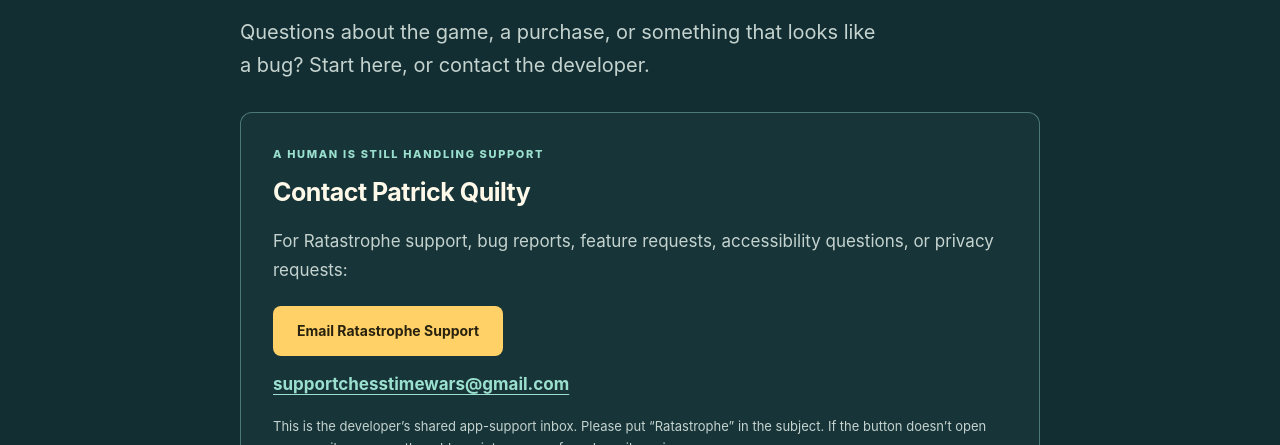
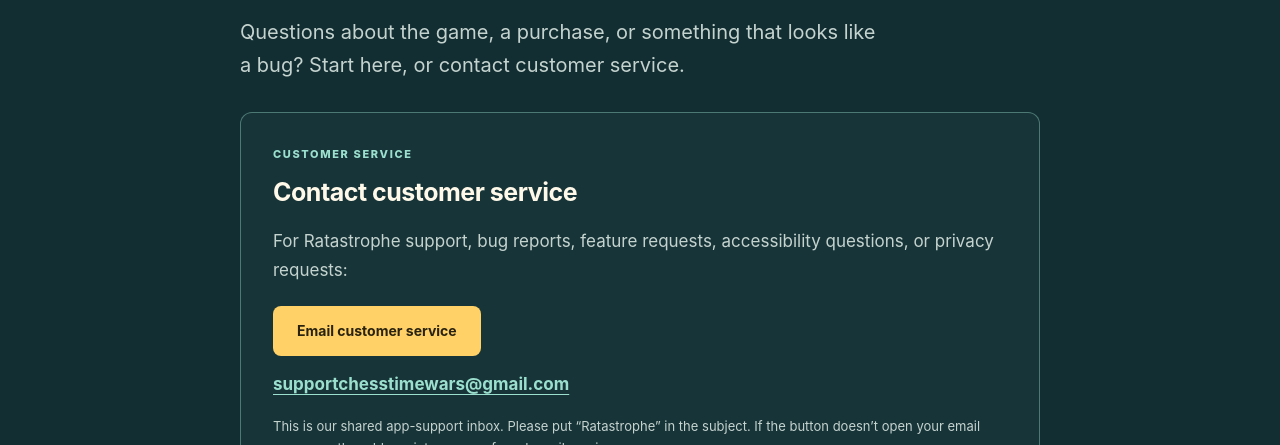
Before and after one commit to pquilty79/ratastrophe-site, a plain HTML site: page docs/support.html in a window 1280 px wide. Shown: the part 355-800 px from the top of the page. Drawn offline with Linux system fonts and the light colour scheme.

Commit message:
Use customer service branding throughout the support site

```diff
--- a/docs/support.html
+++ b/docs/support.html
@@ -3,7 +3,7 @@
 <head>
   <meta charset="utf-8">
   <meta name="viewport" content="width=device-width, initial-scale=1">
-  <meta name="description" content="Contact Ratastrophe developer Patrick Quilty for support, feedback, accessibility, or privacy questions. Get help with saved games, colony controls, purchases, and turn reports.">
+  <meta name="description" content="Contact Ratastrophe Customer Service for support, feedback, accessibility, or privacy questions. Get help with saved games, colony controls, purchases, and turn reports.">
   <meta name="theme-color" content="#122e32">
   <title>Support — Ratastrophe</title>
   <link rel="canonical" href="https://pquilty79.github.io/ratastrophe-site/support.html">
@@ -24,14 +24,14 @@
       <article class="document">
         <p class="eyebrow">Ratastrophe / Player support</p>
         <h1>Help for your<br><em>growing rat problem.</em></h1>
-        <p class="lede">Questions about the game, a purchase, or something that looks like a bug? Start here, or contact the developer.</p>
+        <p class="lede">Questions about the game, a purchase, or something that looks like a bug? Start here, or contact customer service.</p>
         <section class="contact-box" aria-labelledby="contact">
-          <p class="eyebrow">A human is still handling support</p>
-          <h2 id="contact">Contact Patrick Quilty</h2>
+          <p class="eyebrow">Customer service</p>
+          <h2 id="contact">Contact customer service</h2>
           <p>For Ratastrophe support, bug reports, feature requests, accessibility questions, or privacy requests:</p>
-          <a class="button" href="mailto:supportchesstimewars@gmail.com?subject=Ratastrophe%20Support">Email Ratastrophe Support</a>
+          <a class="button" href="mailto:supportchesstimewars@gmail.com?subject=Ratastrophe%20Support">Email customer service</a>
           <p class="email-address"><a href="mailto:supportchesstimewars@gmail.com?subject=Ratastrophe%20Support">supportchesstimewars@gmail.com</a></p>
-          <p class="small">This is the developer’s shared app-support inbox. Please put “Ratastrophe” in the subject. If the button doesn’t open your email app, copy the address into your preferred email service.</p>
+          <p class="small">This is our shared app-support inbox. Please put “Ratastrophe” in the subject. If the button doesn’t open your email app, copy the address into your preferred email service.</p>
           <p class="small">To help investigate, include your device model, iOS/iPadOS version, app version, the turn you reached, what happened, and what you expected. A screenshot can help. Please leave out passwords, payment details, and unrelated personal information.</p>
         </section>
         <nav class="topic-links" aria-label="Support topics"><a href="#saves">Saves &amp; starting</a><a href="#colonies">Colony controls</a><a href="#purchases">Purchases</a><a href="#troubleshooting">Troubleshooting</a></nav>
@@ -59,7 +59,7 @@
         <p class="updated">Support information updated November 9, 2026.</p>
       </article>
     </main>
-    <footer class="footer"><div><strong>Ratastrophe</strong><p>Small pets. Enormous consequences.</p></div><div class="footer-links"><a href="support.html">Support</a><a href="privacy.html">Privacy policy</a><a href="privacy.html#your-choices">Your privacy choices</a><a href="mailto:supportchesstimewars@gmail.com?subject=Ratastrophe%20Support">Email support</a></div><small class="copyright">© 2026 Patrick Quilty. A fictional rat-breeding adventure for iPhone and iPad.</small></footer>
+    <footer class="footer"><div><strong>Ratastrophe</strong><p>Small pets. Enormous consequences.</p></div><div class="footer-links"><a href="support.html">Support</a><a href="privacy.html">Privacy policy</a><a href="privacy.html#your-choices">Your privacy choices</a><a href="mailto:supportchesstimewars@gmail.com?subject=Ratastrophe%20Support">Email support</a></div><small class="copyright">© 2026 Ratastrophe. A fictional rat-breeding adventure for iPhone and iPad.</small></footer>
   </div>
 </body>
 </html>
```
Also changed, not shown: docs/404.html (+1 -1 lines), docs/index.html (+3 -3 lines), docs/privacy.html (+3 -3 lines), 1 other file.
